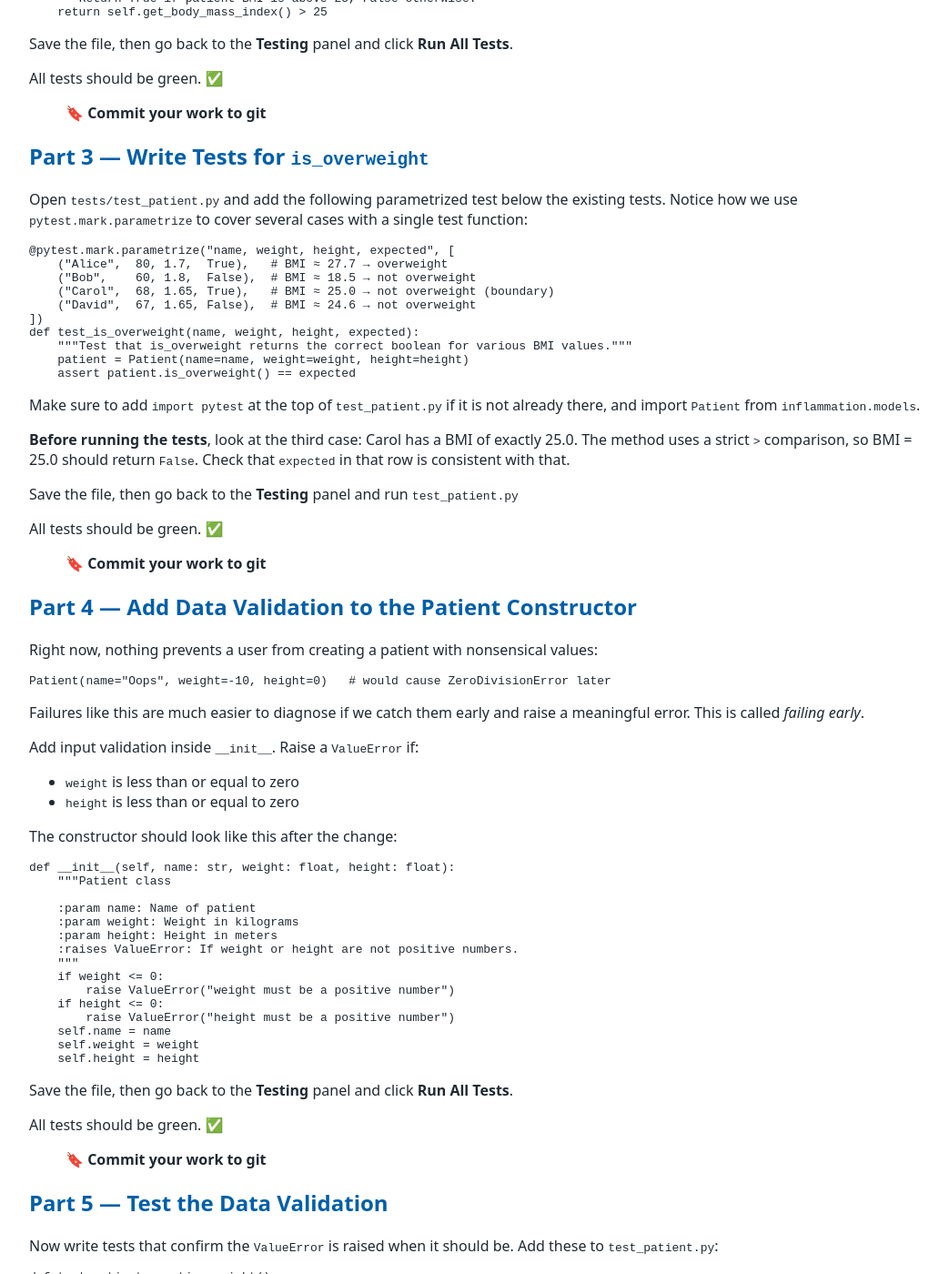
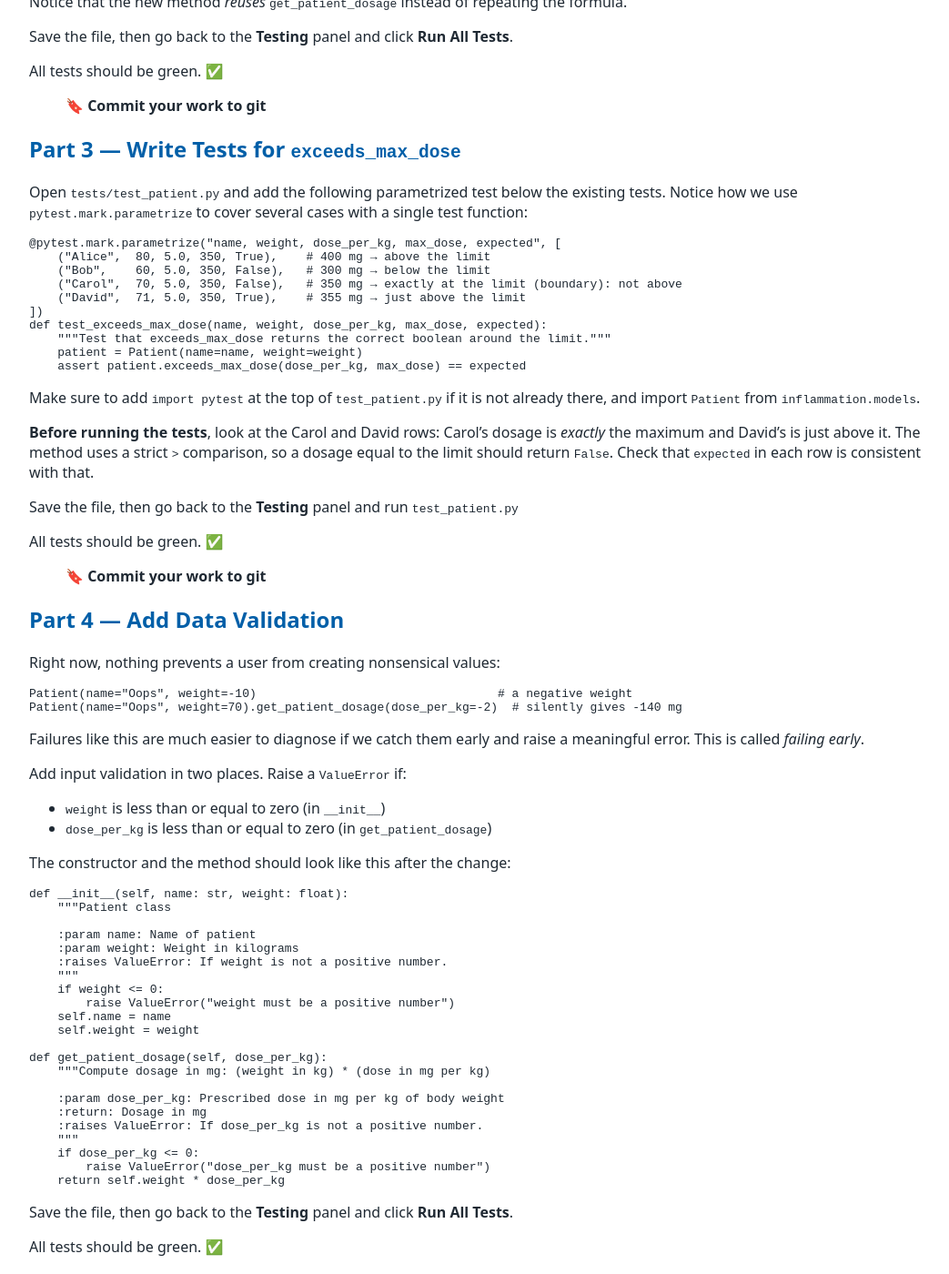
Before and after one commit to tu-delft-library/intermediate_programming_with_python, a Jekyll site: the page built from material_for_participants/PRACTICAL_refactoring_classes.md, in a window 1280 px wide and 1400 px high, scrolled down 1446 px. Shown: the whole window at 91% size, without its empty margins (108-1151 px from the left). Built offline with Jekyll 4.4.1, drawn with Linux system fonts in a browser that asks for light colours; our own code applies the rules of GitHub Pages for plain Markdown files; some of the changed text lies outside the part shown.

Commit message:
Adapting BMI to dosage

````diff
--- a/material_for_participants/PRACTICAL_refactoring_classes.md
+++ b/material_for_participants/PRACTICAL_refactoring_classes.md
@@ -39,43 +39,42 @@ At the end of the last session, `inflammation-analysis.py` started passing an ou
 
 ## The Starting Point for Parts 2-6
 
-The codebase now has a `Patient` class in `models.py` with three attributes (`name`, `weight`, `height`) and one method (`get_body_mass_index`).
+The codebase now has a `Patient` class in `models.py` with two attributes (`name`, `weight`) and one method (`get_patient_dosage`). *(All dosages in this practical are made up for teaching. They are not medical guidance.)*
 
 Here is the relevant part of `models.py` as it currently stands:
 
 ```python
 class Patient:
-    def __init__(self, name: str, weight: float, height: float):
+    def __init__(self, name: str, weight: float):
         """Patient class
 
         :param name: Name of patient
         :param weight: Weight in kilograms
-        :param height: Height in meters
         """
         self.name = name
         self.weight = weight
-        self.height = height
 
-    def get_body_mass_index(self):
-        """Compute body mass index: (weight in kg) / (height in meters)**2
+    def get_patient_dosage(self, dose_per_kg):
+        """Compute dosage in mg: (weight in kg) * (dose in mg per kg)
         """
-        return self.weight / self.height ** 2
+        return self.weight * dose_per_kg
 ```
 
 ---
 
-## Part 2 — Add a `is_overweight` Method
-TODO replace is_overweight with something else that is less psychological heavy for humans. For example, use get_patient_dosage
+## Part 2 — Add an `exceeds_max_dose` Method
 
-A BMI above 25 is generally considered overweight. Add a method to `Patient` that returns `True` if the patient is overweight and `False` otherwise.
+A medicine often has a **maximum dose**. Add a method to `Patient` that returns `True` if the patient's dosage is **above** a given maximum, and `False` otherwise.
 
-Open `models.py` and add the following method inside the `Patient` class (keep the same indentation level as `get_body_mass_index`):
+Open `models.py` and add the following method inside the `Patient` class (keep the same indentation level as `get_patient_dosage`):
 
 ```python
-def is_overweight(self):
-    """Return True if patient BMI is above 25, False otherwise."""
-    return self.get_body_mass_index() > 25
+def exceeds_max_dose(self, dose_per_kg, max_dose):
+    """Return True if the dosage in mg is above max_dose, False otherwise."""
+    return self.get_patient_dosage(dose_per_kg) > max_dose
 ```
+
+Notice that the new method *reuses* `get_patient_dosage` instead of repeating the formula.
 
 Save the file, then go back to the **Testing** panel and click **Run All Tests**.
 
@@ -84,26 +83,26 @@ All tests should be green. ✅
 > 🔖 **Commit your work to git**
 
 
-## Part 3 — Write Tests for `is_overweight`
+## Part 3 — Write Tests for `exceeds_max_dose`
 
 Open `tests/test_patient.py` and add the following parametrized test below the existing tests. Notice how we use `pytest.mark.parametrize` to cover several cases with a single test function:
 
 ```python
-@pytest.mark.parametrize("name, weight, height, expected", [
-    ("Alice",  80, 1.7,  True),   # BMI ≈ 27.7 → overweight
-    ("Bob",    60, 1.8,  False),  # BMI ≈ 18.5 → not overweight
-    ("Carol",  68, 1.65, True),   # BMI ≈ 25.0 → not overweight (boundary)
-    ("David",  67, 1.65, False),  # BMI ≈ 24.6 → not overweight
+@pytest.mark.parametrize("name, weight, dose_per_kg, max_dose, expected", [
+    ("Alice",  80, 5.0, 350, True),    # 400 mg → above the limit
+    ("Bob",    60, 5.0, 350, False),   # 300 mg → below the limit
+    ("Carol",  70, 5.0, 350, False),   # 350 mg → exactly at the limit (boundary): not above
+    ("David",  71, 5.0, 350, True),    # 355 mg → just above the limit
 ])
-def test_is_overweight(name, weight, height, expected):
-    """Test that is_overweight returns the correct boolean for various BMI values."""
-    patient = Patient(name=name, weight=weight, height=height)
-    assert patient.is_overweight() == expected
+def test_exceeds_max_dose(name, weight, dose_per_kg, max_dose, expected):
+    """Test that exceeds_max_dose returns the correct boolean around the limit."""
+    patient = Patient(name=name, weight=weight)
+    assert patient.exceeds_max_dose(dose_per_kg, max_dose) == expected
 ```
 
 Make sure to add `import pytest` at the top of `test_patient.py` if it is not already there, and import `Patient` from `inflammation.models`.
 
-**Before running the tests**, look at the third case: Carol has a BMI of exactly 25.0. The method uses a strict `>` comparison, so BMI = 25.0 should return `False`. Check that `expected` in that row is consistent with that.
+**Before running the tests**, look at the Carol and David rows: Carol's dosage is *exactly* the maximum and David's is just above it. The method uses a strict `>` comparison, so a dosage equal to the limit should return `False`. Check that `expected` in each row is consistent with that.
 
 Save the file, then go back to the **Testing** panel and run `test_patient.py`
 
@@ -112,39 +111,47 @@ All tests should be green. ✅
 > 🔖 **Commit your work to git**
 
 
-## Part 4 — Add Data Validation to the Patient Constructor
+## Part 4 — Add Data Validation
 
-Right now, nothing prevents a user from creating a patient with nonsensical values:
+Right now, nothing prevents a user from creating nonsensical values:
 
 ```python
-Patient(name="Oops", weight=-10, height=0)   # would cause ZeroDivisionError later
+Patient(name="Oops", weight=-10)                                  # a negative weight
+Patient(name="Oops", weight=70).get_patient_dosage(dose_per_kg=-2)  # silently gives -140 mg
 ```
 
 Failures like this are much easier to diagnose if we catch them early and raise a meaningful error. This is called *failing early*.
 
-Add input validation inside `__init__`. Raise a `ValueError` if:
+Add input validation in two places. Raise a `ValueError` if:
 
-- `weight` is less than or equal to zero
-- `height` is less than or equal to zero
+- `weight` is less than or equal to zero (in `__init__`)
+- `dose_per_kg` is less than or equal to zero (in `get_patient_dosage`)
 
-The constructor should look like this after the change:
+The constructor and the method should look like this after the change:
 
 ```python
-def __init__(self, name: str, weight: float, height: float):
+def __init__(self, name: str, weight: float):
     """Patient class
 
     :param name: Name of patient
     :param weight: Weight in kilograms
-    :param height: Height in meters
-    :raises ValueError: If weight or height are not positive numbers.
+    :raises ValueError: If weight is not a positive number.
     """
     if weight <= 0:
         raise ValueError("weight must be a positive number")
-    if height <= 0:
-        raise ValueError("height must be a positive number")
     self.name = name
     self.weight = weight
-    self.height = height
+
+def get_patient_dosage(self, dose_per_kg):
+    """Compute dosage in mg: (weight in kg) * (dose in mg per kg)
+
+    :param dose_per_kg: Prescribed dose in mg per kg of body weight
+    :return: Dosage in mg
+    :raises ValueError: If dose_per_kg is not a positive number.
+    """
+    if dose_per_kg <= 0:
+        raise ValueError("dose_per_kg must be a positive number")
+    return self.weight * dose_per_kg
 ```
 
 Save the file, then go back to the **Testing** panel and click **Run All Tests**.
@@ -162,13 +169,14 @@ Now write tests that confirm the `ValueError` is raised when it should be. Add t
 def test_patient_negative_weight():
     """Test that creating a patient with non-positive weight raises ValueError."""
     with pytest.raises(ValueError):
-        Patient(name="Invalid", weight=-5, height=1.7)
+        Patient(name="Invalid", weight=-5)
 
 
-def test_patient_zero_height():
-    """Test that creating a patient with zero height raises ValueError."""
+def test_dosage_zero_dose_per_kg():
+    """Test that a non-positive dose per kg raises ValueError."""
+    patient = Patient(name="Valid", weight=70)
     with pytest.raises(ValueError):
-        Patient(name="Invalid", weight=70, height=0)
+        patient.get_patient_dosage(dose_per_kg=0)
 ```
 
 Save the file, then go back to the **Testing** panel and click **Run All Tests**.
@@ -178,9 +186,9 @@ All tests should be green. ✅
 > 🔖 **Commit your work to git**
 
 
-## Part 6 — Extract a Pure Function for BMI Calculation
+## Part 6 — Extract a Pure Function for the Dosage Calculation
 
-The `get_body_mass_index` method works correctly, but the formula itself — `weight / height ** 2` — is a standalone piece of logic that does not depend on any other part of the `Patient` class. Making it a module-level function means it can be:
+The `get_patient_dosage` method works correctly, but the formula itself — `weight * dose_per_kg` — is a standalone piece of logic that does not depend on any other part of the `Patient` class. Making it a module-level function means it can be:
 
 - tested without constructing a `Patient`
 - reused elsewhere in the codebase
@@ -188,22 +196,29 @@ The `get_body_mass_index` method works correctly, but the formula itself — `we
 Add the following **outside** the class (at module level, after the class definition):
 
 ```python
-def compute_bmi(weight: float, height: float) -> float:
-    """Calculate body mass index from weight and height.
+def compute_dosage(weight: float, dose_per_kg: float) -> float:
+    """Calculate a dosage in mg from weight and prescribed dose per kg.
 
     :param weight: Weight in kilograms
-    :param height: Height in meters
-    :return: Body mass index (kg/m²)
+    :param dose_per_kg: Prescribed dose in mg per kg of body weight
+    :return: Dosage in mg
     """
-    return weight / height ** 2
+    return weight * dose_per_kg
 ```
 
-Now update `get_body_mass_index` inside the class to call this function instead of repeating the formula:
+Now update the last line of `get_patient_dosage` inside the class to call this function instead of repeating the formula (the validation stays where it is):
 
 ```python
-def get_body_mass_index(self):
-    """Compute body mass index using weight and height attributes."""
-    return compute_bmi(self.weight, self.height)
+def get_patient_dosage(self, dose_per_kg):
+    """Compute dosage in mg using the weight attribute and the prescribed dose per kg.
+
+    :param dose_per_kg: Prescribed dose in mg per kg of body weight
+    :return: Dosage in mg
+    :raises ValueError: If dose_per_kg is not a positive number.
+    """
+    if dose_per_kg <= 0:
+        raise ValueError("dose_per_kg must be a positive number")
+    return compute_dosage(self.weight, dose_per_kg)
 ```
 
 Save the file, then go back to the **Testing** panel and click **Run All Tests**.
@@ -213,4 +228,4 @@ All tests should be green. ✅
 > 🔖 **Commit your work to git**
 
 
-> 🏠 **Homework 2** continues from here: testing `compute_bmi` directly, and an optional challenge to add a `--patient` command-line argument. See `HOMEWORK_2.md`.
+> 🏠 **Homework 2** continues from here: testing `compute_dosage` directly, and an optional challenge to add a `--patient` command-line argument. See `HOMEWORK_2.md`.
````
Also changed, not shown: material_for_participants/HOMEWORK_2.md (+9 -9 lines), material_for_participants/exercises.md (+6 -8 lines), material_for_trainers/lesson_plan.md (+46 -37 lines).
